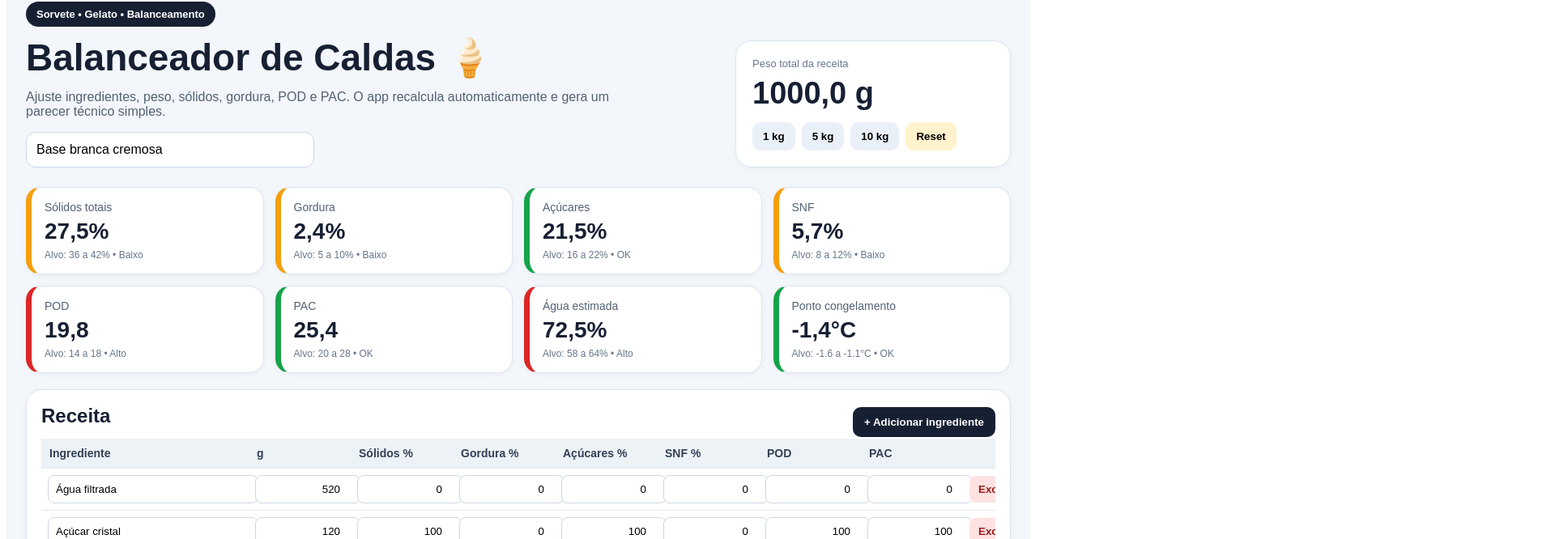
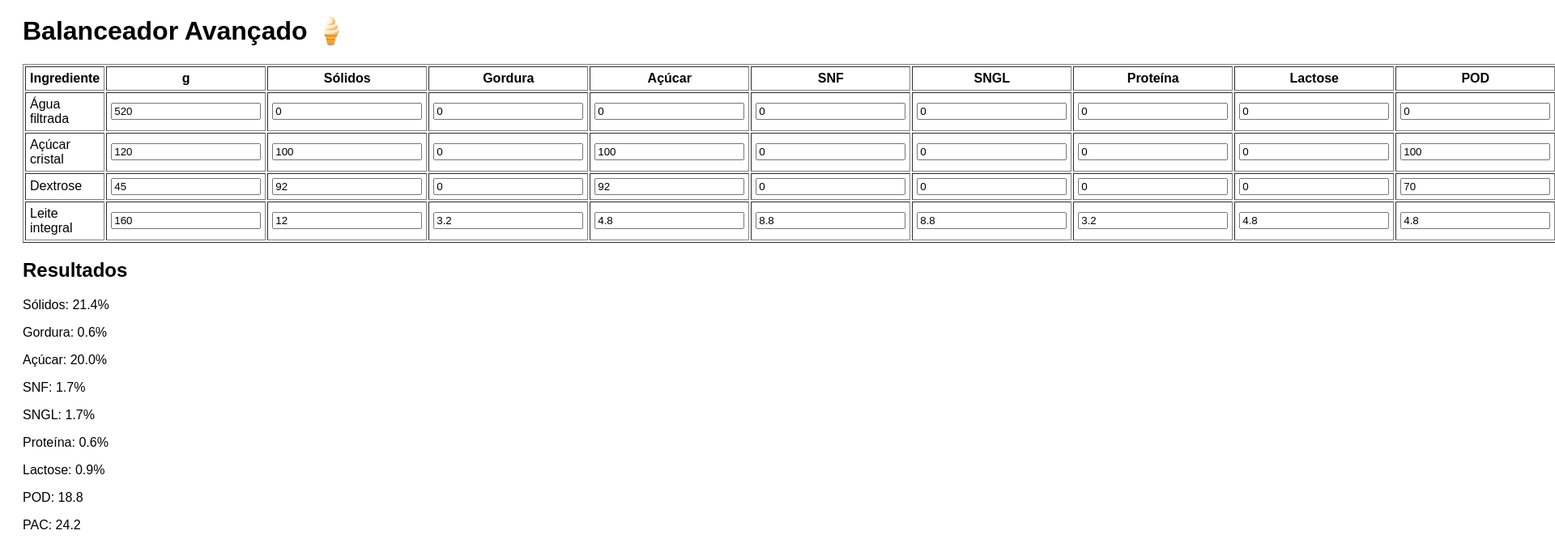
Before and after one commit to vasconcellosflori-code/Meu-balanceador-de-Caldas-de-Sorvetes, a React (Vite) app: page / in a window 1280 px wide. Shown: the part 30-696 px from the top of the page at 81% size, 1920 px wide, since content can reach past the window. Built offline with nearby package versions, Linux system fonts and the light colour scheme.

Commit message:
Update App.jsx

```diff
--- a/src/App.jsx
+++ b/src/App.jsx
@@ -2,265 +2,87 @@ import React, { useMemo, useState } from "react";
 import { createRoot } from "react-dom/client";
 
 const ingredientesIniciais = [
-  { id: 1, nome: "Água filtrada", g: 520, solidos: 0, gordura: 0, acucares: 0, snf: 0, pod: 0, pac: 0 },
-  { id: 2, nome: "Açúcar cristal", g: 120, solidos: 100, gordura: 0, acucares: 100, snf: 0, pod: 100, pac: 100 },
-  { id: 3, nome: "Dextrose", g: 45, solidos: 92, gordura: 0, acucares: 92, snf: 0, pod: 70, pac: 171 },
-  { id: 4, nome: "Glucose líquida", g: 35, solidos: 80, gordura: 0, acucares: 65, snf: 0, pod: 45, pac: 75 },
-  { id: 5, nome: "Leite integral", g: 160, solidos: 12, gordura: 3.2, acucares: 4.8, snf: 8.8, pod: 4.8, pac: 4.8 },
-  { id: 6, nome: "Creme de leite 25%", g: 75, solidos: 31, gordura: 25, acucares: 3, snf: 6, pod: 3, pac: 3 },
-  { id: 7, nome: "Leite em pó desnatado", g: 40, solidos: 96, gordura: 1, acucares: 52, snf: 95, pod: 52, pac: 52 },
-  { id: 8, nome: "Estabilizante", g: 5, solidos: 100, gordura: 0, acucares: 0, snf: 0, pod: 0, pac: 0 }
+  { id: 1, nome: "Água filtrada", g: 520, solidos: 0, gordura: 0, acucares: 0, snf: 0, sngl: 0, proteina: 0, lactose: 0, pod: 0, pac: 0 },
+  { id: 2, nome: "Açúcar cristal", g: 120, solidos: 100, gordura: 0, acucares: 100, snf: 0, sngl: 0, proteina: 0, lactose: 0, pod: 100, pac: 100 },
+  { id: 3, nome: "Dextrose", g: 45, solidos: 92, gordura: 0, acucares: 92, snf: 0, sngl: 0, proteina: 0, lactose: 0, pod: 70, pac: 171 },
+  { id: 4, nome: "Leite integral", g: 160, solidos: 12, gordura: 3.2, acucares: 4.8, snf: 8.8, sngl: 8.8, proteina: 3.2, lactose: 4.8, pod: 4.8, pac: 4.8 }
 ];
 
-const faixas = {
-  solidos: [36, 42],
-  gordura: [5, 10],
-  acucares: [16, 22],
-  snf: [8, 12],
-  pod: [14, 18],
-  pac: [20, 28],
-  agua: [58, 64]
-};
+function num(v){ return Number(v||0); }
+function fmt(v){ return Number(v||0).toFixed(1); }
 
-function num(valor) {
-  return Number(valor || 0);
-}
+function App(){
+  const [ingredientes,setIngredientes]=useState(ingredientesIniciais);
 
-function fmt(valor) {
-  return Number(valor || 0).toFixed(1).replace(".", ",");
-}
+  const pesoTotal = useMemo(()=> ingredientes.reduce((s,i)=>s+num(i.g),0),[ingredientes]);
 
-function status(valor, faixa) {
-  if (valor < faixa[0]) return "baixo";
-  if (valor > faixa[1]) return "alto";
-  return "ok";
-}
-
-function textoStatus(valor, faixa) {
-  const s = status(valor, faixa);
-  if (s === "ok") return "OK";
-  if (s === "baixo") return "Baixo";
-  return "Alto";
-}
-
-function corStatus(valor, faixa) {
-  const s = status(valor, faixa);
-  if (s === "ok") return "#16a34a";
-  if (s === "baixo") return "#f59e0b";
-  return "#dc2626";
-}
-
-function App() {
-  const [nomeReceita, setNomeReceita] = useState("Base branca cremosa");
-  const [ingredientes, setIngredientes] = useState(ingredientesIniciais);
-
-  const pesoTotal = useMemo(() => {
-    return ingredientes.reduce((soma, item) => soma + num(item.g), 0);
-  }, [ingredientes]);
-
-  const totais = useMemo(() => {
+  const totais = useMemo(()=>{
     const total = pesoTotal || 1;
-    const calc = (campo) => ingredientes.reduce((soma, item) => soma + num(item.g) * num(item[campo]) / 100, 0) / total * 100;
-
-    const solidos = calc("solidos");
-    const gordura = calc("gordura");
-    const acucares = calc("acucares");
-    const snf = calc("snf");
-    const pod = calc("pod");
-    const pac = calc("pac");
-    const agua = 100 - solidos;
+    const calc = campo => ingredientes.reduce((s,i)=>s+num(i.g)*num(i[campo])/100,0)/total*100;
 
     return {
-      solidos,
-      gordura,
-      acucares,
-      snf,
-      pod,
-      pac,
-      agua,
-      pontoCongelamento: pac * -0.055
+      solidos: calc("solidos"),
+      gordura: calc("gordura"),
+      acucares: calc("acucares"),
+      snf: calc("snf"),
+      sngl: calc("sngl"),
+      proteina: calc("proteina"),
+      lactose: calc("lactose"),
+      pod: calc("pod"),
+      pac: calc("pac")
     };
-  }, [ingredientes, pesoTotal]);
+  },[ingredientes,pesoTotal]);
 
-  function atualizar(id, campo, valor) {
-    setIngredientes(lista => lista.map(item => item.id === id ? {
-      ...item,
-      [campo]: campo === "nome" ? valor : Number(valor)
-    } : item));
+  function atualizar(id,campo,valor){
+    setIngredientes(lista=>lista.map(i=>i.id===id?{...i,[campo]:Number(valor)}:i));
   }
 
-  function adicionarIngrediente() {
-    setIngredientes(lista => [...lista, {
-      id: Date.now(),
-      nome: "Novo ingrediente",
-      g: 0,
-      solidos: 0,
-      gordura: 0,
-      acucares: 0,
-      snf: 0,
-      pod: 0,
-      pac: 0
-    }]);
-  }
+  return (
+    <div style={{padding:20,fontFamily:"Arial"}}>
+      <h1>Balanceador Avançado 🍦</h1>
 
-  function removerIngrediente(id) {
-    setIngredientes(lista => lista.filter(item => item.id !== id));
-  }
+      <table border="1" cellPadding="5">
+        <thead>
+          <tr>
+            <th>Ingrediente</th>
+            <th>g</th>
+            <th>Sólidos</th>
+            <th>Gordura</th>
+            <th>Açúcar</th>
+            <th>SNF</th>
+            <th>SNGL</th>
+            <th>Proteína</th>
+            <th>Lactose</th>
+            <th>POD</th>
+            <th>PAC</th>
+          </tr>
+        </thead>
+        <tbody>
+          {ingredientes.map(i=> (
+            <tr key={i.id}>
+              <td>{i.nome}</td>
+              {Object.keys(i).filter(k=>k!=="id" && k!=="nome").map(c=> (
+                <td key={c}>
+                  <input type="number" value={i[c]} onChange={e=>atualizar(i.id,c,e.target.value)} />
+                </td>
+              ))}
+            </tr>
+          ))}
+        </tbody>
+      </table>
 
-  function escalarReceita(novoPeso) {
-    const atual = pesoTotal || 1;
-    const fator = novoPeso / atual;
-    setIngredientes(lista => lista.map(item => ({
-      ...item,
-      g: Math.round(num(item.g) * fator * 10) / 10
-    })));
-  }
-
-  function resetar() {
-    setNomeReceita("Base branca cremosa");
-    setIngredientes(ingredientesIniciais);
-  }
-
-  const parecer = [];
-  if (totais.solidos < faixas.solidos[0]) parecer.push("Sólidos baixos: tendência de calda mais aquosa, menor corpo e maior risco de cristais de gelo.");
-  if (totais.solidos > faixas.solidos[1]) parecer.push("Sólidos altos: produto pode ficar pesado, denso e com menor sensação de frescor.");
-  if (totais.gordura < faixas.gordura[0]) parecer.push("Gordura baixa: menor cremosidade e menor sensação de corpo.");
-  if (totais.gordura > faixas.gordura[1]) parecer.push("Gordura alta: pode deixar o produto pesado e mascarar sabor.");
-  if (totais.pac < faixas.pac[0]) parecer.push("PAC baixo: tendência de endurecer demais no freezer.");
-  if (totais.pac > faixas.pac[1]) parecer.push("PAC alto: tendência de ficar mole demais.");
-  if (totais.pod < faixas.pod[0]) parecer.push("POD baixo: dulçor discreto, pode faltar percepção de sabor.");
-  if (totais.pod > faixas.pod[1]) parecer.push("POD alto: dulçor elevado, pode ficar enjoativo.");
-  if (parecer.length === 0) parecer.push("Calda dentro de uma faixa equilibrada para uma base cremosa. Faça validação prática de maturação, batimento e freezer.");
-
-  const cards = [
-    ["Sólidos totais", totais.solidos, "%", faixas.solidos],
-    ["Gordura", totais.gordura, "%", faixas.gordura],
-    ["Açúcares", totais.acucares, "%", faixas.acucares],
-    ["SNF", totais.snf, "%", faixas.snf],
-    ["POD", totais.pod, "", faixas.pod],
-    ["PAC", totais.pac, "", faixas.pac],
-    ["Água estimada", totais.agua, "%", faixas.agua],
-    ["Ponto congelamento", totais.pontoCongelamento, "°C", [-1.6, -1.1]]
-  ];
-
-  return (
-    <div style={styles.page}>
-      <div style={styles.container}>
-        <header style={styles.header}>
-          <div>
-            <div style={styles.badge}>Sorvete • Gelato • Balanceamento</div>
-            <h1 style={styles.title}>Balanceador de Caldas 🍦</h1>
-            <p style={styles.subtitle}>Ajuste ingredientes, peso, sólidos, gordura, POD e PAC. O app recalcula automaticamente e gera um parecer técnico simples.</p>
-            <input style={styles.recipeInput} value={nomeReceita} onChange={(e) => setNomeReceita(e.target.value)} />
-          </div>
-
-          <div style={styles.totalBox}>
-            <div style={styles.smallLabel}>Peso total da receita</div>
-            <div style={styles.totalWeight}>{fmt(pesoTotal)} g</div>
-            <div style={styles.buttonRow}>
-              <button style={styles.button} onClick={() => escalarReceita(1000)}>1 kg</button>
-              <button style={styles.button} onClick={() => escalarReceita(5000)}>5 kg</button>
-              <button style={styles.button} onClick={() => escalarReceita(10000)}>10 kg</button>
-              <button style={styles.buttonLight} onClick={resetar}>Reset</button>
-            </div>
-          </div>
-        </header>
-
-        <section style={styles.cards}>
-          {cards.map(([titulo, valor, unidade, faixa]) => (
-            <div key={titulo} style={{...styles.card, borderLeft: `7px solid ${corStatus(valor, faixa)}`}}>
-              <div style={styles.cardTitle}>{titulo}</div>
-              <div style={styles.cardValue}>{fmt(valor)}{unidade}</div>
-              <div style={styles.cardFooter}>Alvo: {faixa[0]} a {faixa[1]}{unidade} • {textoStatus(valor, faixa)}</div>
-            </div>
-          ))}
-        </section>
-
-        <section style={styles.panel}>
-          <div style={styles.panelHeader}>
-            <h2 style={styles.h2}>Receita</h2>
-            <button style={styles.primaryButton} onClick={adicionarIngrediente}>+ Adicionar ingrediente</button>
-          </div>
-
-          <div style={styles.tableWrap}>
-            <table style={styles.table}>
-              <thead>
-                <tr>
-                  <th style={styles.th}>Ingrediente</th>
-                  <th style={styles.th}>g</th>
-                  <th style={styles.th}>Sólidos %</th>
-                  <th style={styles.th}>Gordura %</th>
-                  <th style={styles.th}>Açúcares %</th>
-                  <th style={styles.th}>SNF %</th>
-                  <th style={styles.th}>POD</th>
-                  <th style={styles.th}>PAC</th>
-                  <th style={styles.th}></th>
-                </tr>
-              </thead>
-              <tbody>
-                {ingredientes.map(item => (
-                  <tr key={item.id}>
-                    <td style={styles.td}><input style={styles.inputName} value={item.nome} onChange={(e) => atualizar(item.id, "nome", e.target.value)} /></td>
-                    {["g", "solidos", "gordura", "acucares", "snf", "pod", "pac"].map(campo => (
-                      <td style={styles.td} key={campo}>
-                        <input style={styles.inputNumber} type="number" value={item[campo]} onChange={(e) => atualizar(item.id, campo, e.target.value)} />
-                      </td>
-                    ))}
-                    <td style={styles.td}><button style={styles.deleteButton} onClick={() => removerIngrediente(item.id)}>Excluir</button></td>
-                  </tr>
-                ))}
-              </tbody>
-            </table>
-          </div>
-        </section>
-
-        <section style={styles.panel}>
-          <h2 style={styles.h2}>Parecer técnico</h2>
-          {parecer.map((texto, index) => (
-            <p key={index} style={styles.note}>{texto}</p>
-          ))}
-        </section>
-
-        <section style={styles.panel}>
-          <h2 style={styles.h2}>Como usar</h2>
-          <p style={styles.note}>1. Ajuste os gramas de cada ingrediente. 2. Altere os parâmetros técnicos conforme a ficha técnica do fornecedor. 3. Observe POD, PAC, sólidos, gordura e água. 4. Use os botões 1 kg, 5 kg e 10 kg para escalar a receita.</p>
-        </section>
-      </div>
+      <h2>Resultados</h2>
+      <p>Sólidos: {fmt(totais.solidos)}%</p>
+      <p>Gordura: {fmt(totais.gordura)}%</p>
+      <p>Açúcar: {fmt(totais.acucares)}%</p>
+      <p>SNF: {fmt(totais.snf)}%</p>
+      <p>SNGL: {fmt(totais.sngl)}%</p>
+      <p>Proteína: {fmt(totais.proteina)}%</p>
+      <p>Lactose: {fmt(totais.lactose)}%</p>
+      <p>POD: {fmt(totais.pod)}</p>
+      <p>PAC: {fmt(totais.pac)}</p>
     </div>
   );
 }
 
-const styles = {
-  page: { background: "#f3f6fb", minHeight: "100vh", padding: 24, fontFamily: "Arial, sans-serif", color: "#172033" },
-  container: { maxWidth: 1300, margin: "0 auto" },
-  header: { display: "grid", gridTemplateColumns: "1fr 340px", gap: 24, alignItems: "end", marginBottom: 24 },
-  badge: { display: "inline-block", background: "#172033", color: "white", padding: "8px 13px", borderRadius: 999, fontSize: 13, fontWeight: "bold" },
-  title: { fontSize: 46, margin: "14px 0 10px", lineHeight: 1.05 },
-  subtitle: { color: "#526173", fontSize: 16, maxWidth: 760 },
-  recipeInput: { padding: 12, borderRadius: 12, border: "1px solid #ccd6e3", width: 330, fontSize: 16 },
-  totalBox: { background: "white", border: "1px solid #dce4ef", borderRadius: 20, padding: 20, boxShadow: "0 2px 8px rgba(0,0,0,.04)" },
-  smallLabel: { color: "#66758a", fontSize: 13 },
-  totalWeight: { fontSize: 38, fontWeight: "bold", margin: "8px 0 14px" },
-  buttonRow: { display: "flex", flexWrap: "wrap", gap: 8 },
-  button: { background: "#eaf0f7", border: 0, borderRadius: 10, padding: "10px 13px", fontWeight: "bold", cursor: "pointer" },
-  buttonLight: { background: "#fff3cd", border: 0, borderRadius: 10, padding: "10px 13px", fontWeight: "bold", cursor: "pointer" },
-  primaryButton: { background: "#172033", color: "white", border: 0, borderRadius: 10, padding: "11px 14px", fontWeight: "bold", cursor: "pointer" },
-  cards: { display: "grid", gridTemplateColumns: "repeat(4, 1fr)", gap: 14, marginBottom: 20 },
-  card: { background: "white", border: "1px solid #dce4ef", borderRadius: 18, padding: 16, boxShadow: "0 2px 8px rgba(0,0,0,.04)" },
-  cardTitle: { color: "#526173", fontSize: 14 },
-  cardValue: { fontSize: 28, fontWeight: "bold", margin: "6px 0" },
-  cardFooter: { color: "#66758a", fontSize: 12 },
-  panel: { background: "white", border: "1px solid #dce4ef", borderRadius: 20, padding: 18, marginBottom: 20, boxShadow: "0 2px 8px rgba(0,0,0,.04)" },
-  panelHeader: { display: "flex", justifyContent: "space-between", alignItems: "center", gap: 16 },
-  h2: { margin: "0 0 14px", fontSize: 24 },
-  tableWrap: { overflowX: "auto" },
-  table: { width: "100%", borderCollapse: "collapse", minWidth: 1100 },
-  th: { background: "#edf2f7", padding: 10, textAlign: "left", color: "#334155", fontSize: 14 },
-  td: { borderTop: "1px solid #e2e8f0", padding: 8 },
-  inputName: { width: "100%", minWidth: 220, padding: 9, borderRadius: 8, border: "1px solid #ccd6e3" },
-  inputNumber: { width: "100%", minWidth: 90, padding: 9, borderRadius: 8, border: "1px solid #ccd6e3", textAlign: "right" },
-  deleteButton: { background: "#fee2e2", color: "#991b1b", border: 0, borderRadius: 8, padding: "9px 11px", fontWeight: "bold", cursor: "pointer" },
-  note: { background: "#f8fafc", border: "1px solid #e2e8f0", padding: 12, borderRadius: 12, color: "#334155", margin: "8px 0" }
-};
-
-createRoot(document.getElementById("root")).render(<App />);
+createRoot(document.getElementById("root")).render(<App/>);
```
